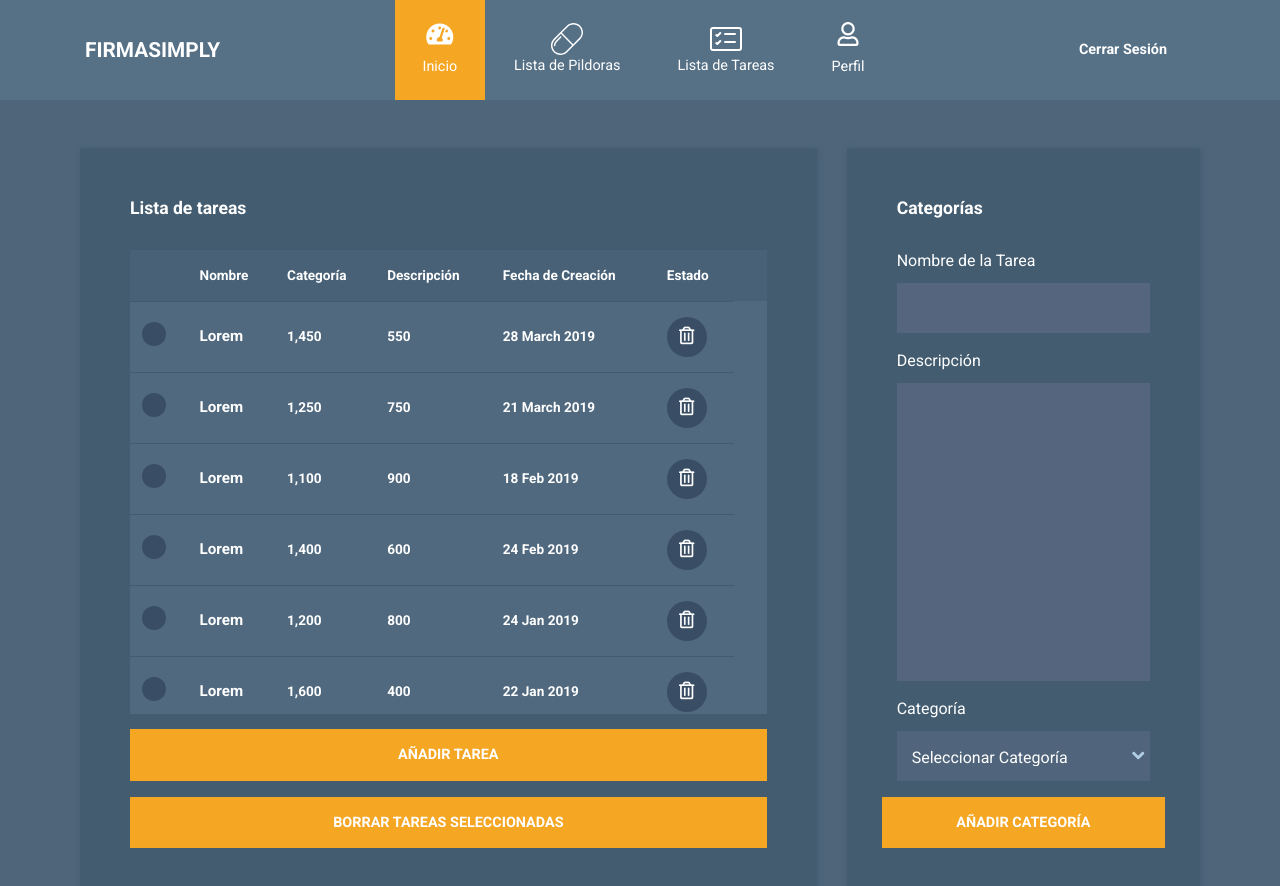
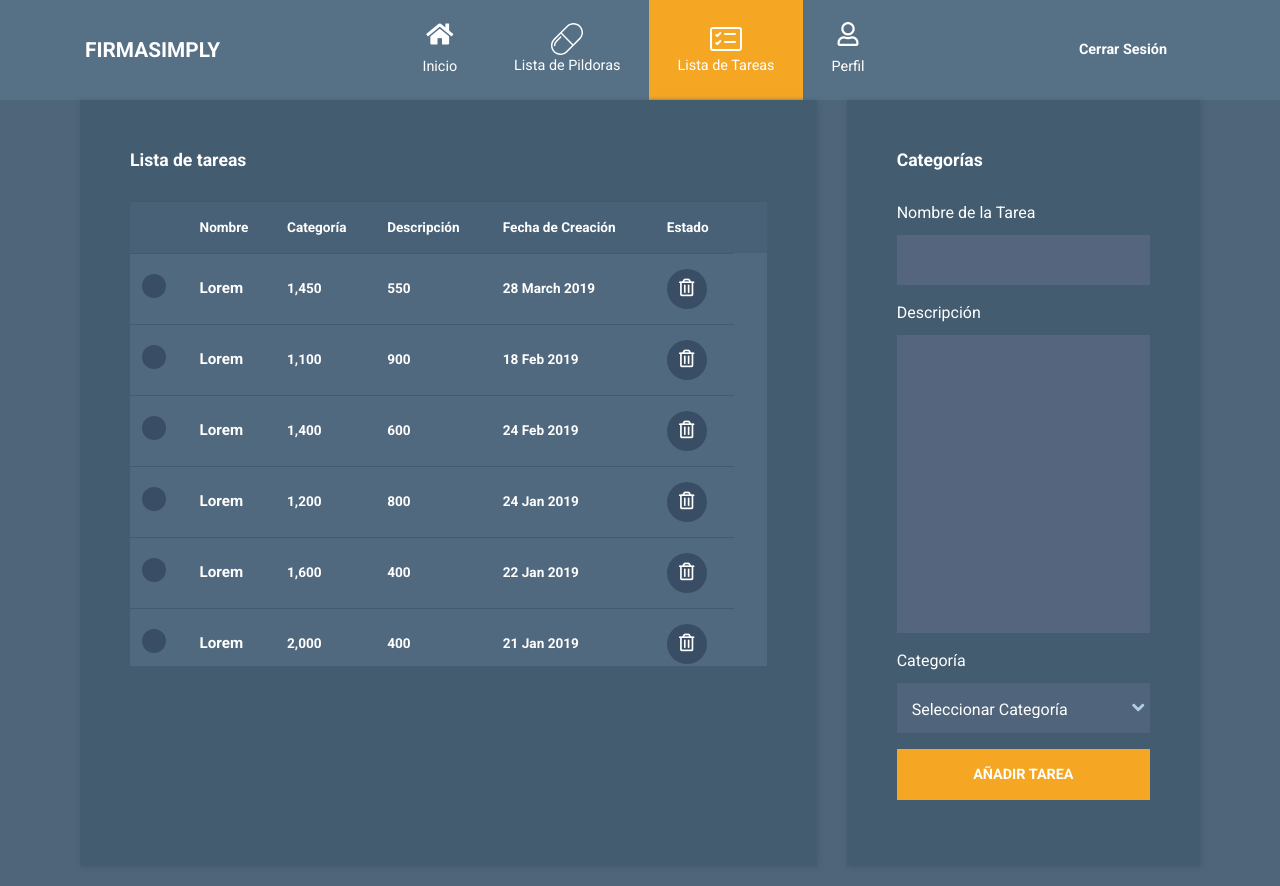
Before and after one commit to JaviMorGab/donbosco-firmasimply-grupo2, a plain HTML site: page lista-de-tareas.html in a window 1280 px wide. Drawn offline with Linux system fonts and the light colour scheme.

Commit message:
Eliminacion del grafico, arreglado hover del navbar, añadir tareas visual listo, agregación de registro de asistencia y nota en pagina principal

```diff
--- a/assets/css/templatemo-style.css
+++ b/assets/css/templatemo-style.css
@@ -126,12 +126,12 @@ button:focus {
   color: #fff;
   padding: 15px 30px;
 }
+.navbar-nav .nav-link.active i {
+  color: #fff;
+}
 .navbar-nav .active > .nav-link,
 .navbar-nav .nav-link.active {
   background-color: #f5a623;
-  color: #fff;
-}
-.navbar-nav .nav-link.active i {
   color: #fff;
 }
 .dropdown-item:focus,
@@ -552,6 +552,11 @@ input[type="checkbox"]:focus {
 .navbar-toggler:hover .tm-nav-icon {
   color: #f5a623;
 }
+.navbar-nav .active > .nav-link,
+.navbar-nav .nav-link.active {
+  background-color: #f5a623;
+  color: #fff;
+}
 ::-webkit-scrollbar {
   width: 8px;
   height: 8px;
--- a/lista-de-tareas.html
+++ b/lista-de-tareas.html
@@ -34,8 +34,8 @@
                 <div class="collapse navbar-collapse" id="navbarSupportedContent">
                     <ul class="navbar-nav mx-auto h-100">
                         <li class="nav-item">
-                            <a class="nav-link active" href="Index.html">
-                                <i class="fas fa-tachometer-alt"></i>
+                            <a class="nav-link " href="Index.html">
+                                <i class="fas fa-home"></i>
                                 Inicio
                                 <span class="sr-only">(current)</span>
                             </a>
@@ -51,7 +51,7 @@
                             </a>
                         </li>
                         <li class="nav-item">
-                            <a class="nav-link" href="lista-de-tareas.html">
+                            <a class="nav-link active" href="lista-de-tareas.html">
                                 <svg width="32" height="32" fill="currentColor"  viewBox="0 0 16 16">
                                     <path d="M14.5 3a.5.5 0 0 1 .5.5v9a.5.5 0 0 1-.5.5h-13a.5.5 0 0 1-.5-.5v-9a.5.5 0 0 1 .5-.5h13zm-13-1A1.5 1.5 0 0 0 0 3.5v9A1.5 1.5 0 0 0 1.5 14h13a1.5 1.5 0 0 0 1.5-1.5v-9A1.5 1.5 0 0 0 14.5 2h-13z"/>
                                     <path d="M7 5.5a.5.5 0 0 1 .5-.5h5a.5.5 0 0 1 0 1h-5a.5.5 0 0 1-.5-.5zm-1.496-.854a.5.5 0 0 1 0 .708l-1.5 1.5a.5.5 0 0 1-.708 0l-.5-.5a.5.5 0 1 1 .708-.708l.146.147 1.146-1.147a.5.5 0 0 1 .708 0zM7 9.5a.5.5 0 0 1 .5-.5h5a.5.5 0 0 1 0 1h-5a.5.5 0 0 1-.5-.5zm-1.496-.854a.5.5 0 0 1 0 .708l-1.5 1.5a.5.5 0 0 1-.708 0l-.5-.5a.5.5 0 0 1 .708-.708l.146.147 1.146-1.147a.5.5 0 0 1 .708 0z"/>
@@ -61,7 +61,7 @@
                         </li>
 
                         <li class="nav-item">
-                            <a class="nav-link" href="perfil.html">
+                            <a class="nav-link a" href="perfil.html">
                                 <i class="far fa-user"></i>
                                 Perfil
                             </a>
@@ -81,7 +81,7 @@
         </nav>
         <!-- Fin NavBar  -->
         <!-- Tareas -->
-    <div class="container mt-5">
+    <div class="container mt-">
       <div class="row tm-content-row">
         <div class="col-sm-12 col-md-12 col-lg-8 col-xl-8 tm-block-col">
           <div class="tm-bg-primary-dark tm-block tm-block-products">
@@ -106,18 +106,6 @@
                     <td>1,450</td>
                     <td>550</td>
                     <td>28 March 2019</td>
-                    <td>
-                      <a href="#" class="tm-product-delete-link">
-                        <i class="far fa-trash-alt tm-product-delete-icon"></i>
-                      </a>
-                    </td>
-                  </tr>
-                  <tr>
-                    <th scope="row"><input type="checkbox" /></th>
-                    <td class="tm-product-name">Lorem </td>
-                    <td>1,250</td>
-                    <td>750</td>
-                    <td>21 March 2019</td>
                     <td>
                       <a href="#" class="tm-product-delete-link">
                         <i class="far fa-trash-alt tm-product-delete-icon"></i>
@@ -188,12 +176,6 @@
               </table>
             </div>
             <!-- Fin Tareas -->
-            <a
-              href="#"
-              class="btn btn-primary btn-block text-uppercase mb-3">Añadir Tarea</a>
-            <button class="btn btn-primary btn-block text-uppercase">
-              Borrar tareas seleccionadas
-            </button>
           </div>
         </div>
         <div class="col-sm-12 col-md-12 col-lg-4 col-xl-4 tm-block-col">
@@ -220,8 +202,7 @@
                   <option value="5">Python</option>
                 </select>
               </div>
-              <div class="row">
-            <button class="btn btn-primary btn-block text-uppercase mb-3">Añadir Categoría</button>
+            <button class="btn btn-primary btn-block text-uppercase mb-3">Añadir Tarea</button>
           </form>
           </div>
         </div>
@@ -244,5 +225,14 @@
         });
       });
     </script>
+    <style>
+      .nav-pills .nav-link.active, .nav-pills .show > .nav-link {
+              color: #F0F8FF;
+              background-color: #CD0B0B;
+          }
+      </style>
+    <script>
+
+  </script>
   </body>
 </html>
```
Also changed, not shown: Index.html (+25 -13 lines), login.html (+2 -10 lines), perfil.html (+3 -3 lines), pildoras.html (+5 -6 lines), assets/js/grafico.js (renamed from assets/js/tooplate-scripts.js).
